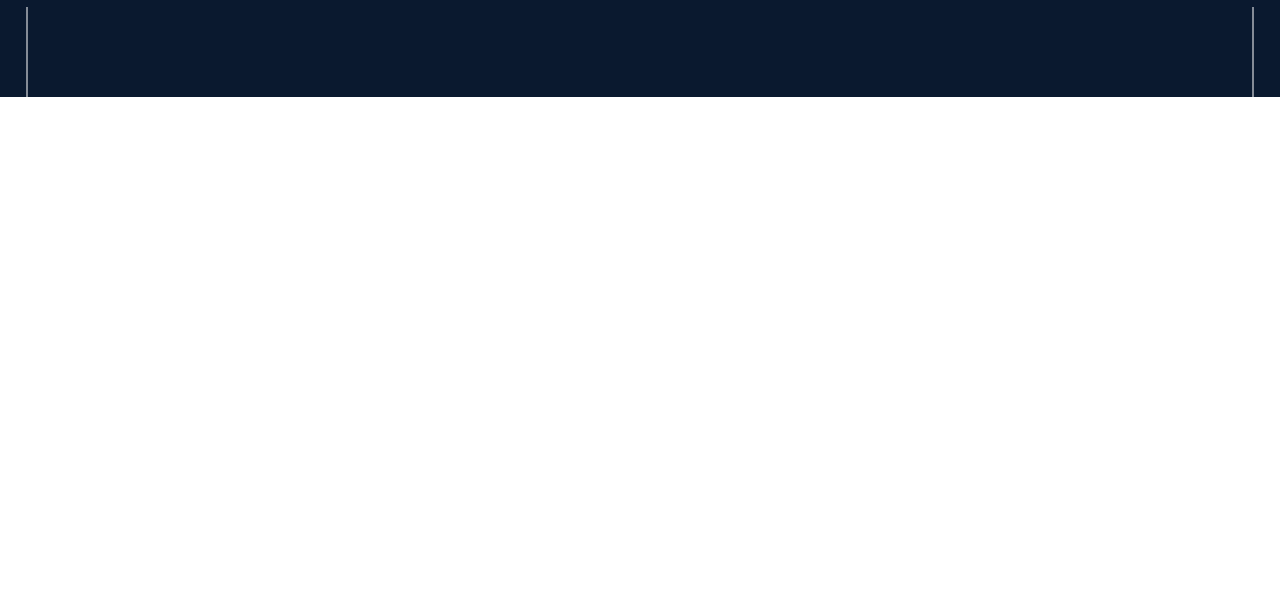
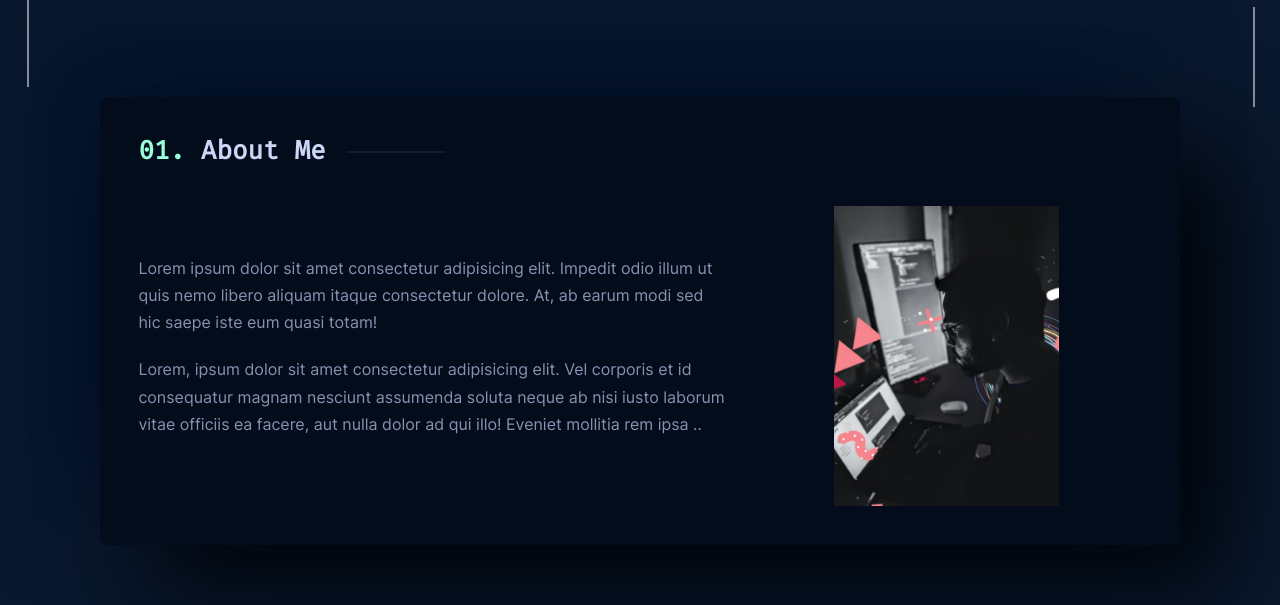
Before and after one commit to sudo-shihab/personal-website-2021, a website: page index.html in a window 1280 px wide. Shown: the part 703-1308 px from the top of the page. Before the commit the page ends 800 px from the top, so only its background shows below. Drawn offline with nearby package versions, Linux system fonts and the light colour scheme.

Commit message:
about me section raw template completed

```diff
--- a/index.html
+++ b/index.html
@@ -1,5 +1,5 @@
 <!DOCTYPE html>
-<html lang="en">
+<html lang="en" class="overflow-hidden">
 
 <head>
     <meta charset="UTF-8">
@@ -44,7 +44,31 @@
     </section>
 
     <!-- Create Page Layout -->
-    <main id="app" class="primary-padding-unblock" role="main"></main>
+    <main id="app" class="primary-padding-unblock" role="main">
+        <section id="about-me" class="about-section">
+            <h2 class="mono-font app-h2 app-position-rel app-head-line"><span class="text-radium">01.</span> About Me
+            </h2>
+            <div class="floating-lr-grid-container margin-top-xl">
+                <div class="floating-lr-grid-child app-color-paragraph app-lh-lg app-fsz-paragraph">
+                    <p>Lorem ipsum dolor sit amet consectetur adipisicing elit. Impedit odio illum ut quis nemo libero
+                        aliquam itaque consectetur dolore. At, ab earum modi sed hic saepe iste eum quasi totam!</p>
+
+                    <p>
+                        Lorem, ipsum dolor sit amet consectetur adipisicing elit. Vel corporis et id consequatur magnam
+                        nesciunt assumenda soluta neque ab nisi iusto laborum vitae officiis ea facere, aut nulla dolor
+                        ad qui illo! Eveniet mollitia rem ipsa ..</p>
+                </div>
+
+                <div class="grid-child green">
+                    <figure>
+                        <img src="./src/images/shihab.jpg" class="responsive" id="profile-img" alt="">
+                    </figure>
+                </div>
+            </div>
+        </section>
+
+
+    </main>
 
     <script src="./src/entry.js" type="module" defer></script>
     <script nomodule defer src="https://unpkg.com/ionicons@5.5.2/dist/ionicons/ionicons.js"></script>
--- a/src/scripts/components/splash-screen/index.js
+++ b/src/scripts/components/splash-screen/index.js
@@ -5,6 +5,7 @@ export class SplashScreen {
     );
     this.$splashComponent = document.getElementById("splash-section");
     this.$splashScreenLoader = document.getElementById("splash-screen-loader");
+    this.$rootEl = document.querySelector("html");
   }
 
   retract() {
@@ -15,6 +16,7 @@ export class SplashScreen {
     setTimeout(() => {
       this.$splashScreenLoader.classList.toggle("hide");
       this.$splashComponent.classList.toggle("hide");
+      this.$rootEl.classList.toggle("overflow-hidden");
     }, 1500);
   }
 }
--- a/src/scripts/configs/config.js
+++ b/src/scripts/configs/config.js
@@ -4,7 +4,7 @@ export const globalConfig = {
   navMenu: [
     {
       name: "About",
-      link: "/#/",
+      link: "/#about-me",
       type: "link",
     },
     {
@@ -64,7 +64,7 @@ export const introView = {
   leading: "I build things for the web",
   description: {
     text: "I'm a software engineer specializing in building (and occasionally designing) exceptional digital experiences. Currently, I'm focused on building accessible, human-centered products at",
-    maxWidth: "550px",
+    maxWidth: "clamp(450px,500px,600px)",
   },
 
   primaryCTATxt: "Check out my works",
--- a/src/styles/app.css
+++ b/src/styles/app.css
@@ -53,7 +53,8 @@
 :root {
   /*  colors */
   --navy-blue: #0a192f;
-  --navy-blue-dark: #0f1d31;
+  --navy-blue-dark: #020c1b;
+  --navy-blue-light: #0c1c33;
   --text-light: #ddd;
   --text-lighter: #ccc;
   --text-lightest: #fff;
@@ -88,6 +89,8 @@
   /* margins */
   --margin-sm: 10px;
   --margin-md: 20px;
+  --margin-lg: 30px;
+  --margin-xl: 40px;
   --margin-xxl: 50px;
 
   /* conatiner vars */
@@ -95,7 +98,9 @@
 
   /* app level vars */
   --app-bg-color-primary: var(--navy-blue);
+  --app-bg-color-secondary: var(--navy-blue-dark);
   --app-text-primary-color: var(--text-lighter);
+  --app-bg-color-primary-light: var(--navy-blue-light);
   --app-primary-font: var(--font-sans);
   --app-secondary-font: var(--font-mono);
   --app-radium-color: var(--radium-green);
@@ -127,6 +132,10 @@
 
   /* transition */
   --transition: all 0.25s cubic-bezier(0.645, 0.045, 0.355, 1);
+}
+
+.app-h2 {
+  font-size: clamp(20px, 2.6vw, 26px);
 }
 .app-color-heading {
   color: var(--app-color-heading);
@@ -181,6 +190,9 @@ body {
 a {
   text-decoration: none;
   color: inherit;
+}
+p {
+  margin-bottom: 20px;
 }
 
 h1,
@@ -303,6 +315,11 @@ footer.primary--footer {
 /*
 * ================== UTILITY CSS ======
 */
+
+.overflow-hidden {
+  overflow: hidden;
+}
+
 .opacity-md {
   opacity: var(--app-opacity-md);
 }
@@ -393,6 +410,9 @@ img.responsive {
 .margin-top-xxl {
   margin-top: var(--margin-xxl);
 }
+.margin-top-xl {
+  margin-top: var(--margin-xl);
+}
 
 .mono-font {
   font-family: var(--app-secondary-font);
@@ -413,7 +433,7 @@ img.responsive {
   padding: clamp(14px, 2vw, 20px) clamp(14px, 3vw, 30px);
 }
 .btn.btn-md {
-  padding: 12px 20px;
+  padding: clamp(8px, 1vw, 12px) clamp(12px, 2vw, 20px);
 }
 .btn.btn-primary {
   background: transparent;
@@ -491,7 +511,7 @@ header > nav ul > li > a::before {
   writing-mode: vertical-lr;
   position: fixed;
   bottom: 100px;
-  right: clamp(5px, 2vw, 20px);
+  left: clamp(5px, 2vw, 20px);
   letter-spacing: 2px;
   cursor: pointer;
   font-size: clamp(7px, 1.2vw, 1rem);
@@ -512,7 +532,7 @@ header > nav ul > li > a::before {
   display: flex;
   flex-direction: column;
   position: fixed;
-  left: clamp(5px, 2vw, 20px);
+  right: clamp(5px, 2vw, 20px);
   bottom: 100px;
 }
 .social-component .media {
@@ -563,6 +583,23 @@ header > nav ul > li > a::before {
   }
 } */
 
+.floating-lr-grid-container {
+  display: grid;
+  grid-template-columns: none;
+  gap: 2em;
+  place-items: center;
+}
+
+#profile-img {
+  height: 300px;
+  width: 300px;
+  object-fit: contain;
+}
+.about-section {
+  /* TODO : remove this after next section is introduced*/
+  margin-bottom: 60px;
+}
+/* For semi-Tab screen till tablet screen */
 @media screen and (min-width: 600px) {
   #mobile-menu {
     display: none;
@@ -577,3 +614,28 @@ header > nav ul > li > a::before {
     opacity: 1;
   }
 }
+.app-head-line:after {
+  position: absolute;
+  width: 100px;
+  height: 2px;
+  background: #0c1c33;
+  content: "";
+  margin-left: 20px;
+  top: 50%;
+}
+
+/* from tablet screen to laptop screen*/
+@media screen and (min-width: 800px) {
+  .floating-lr-grid-container {
+    grid-template-columns: 3fr 2fr;
+  }
+  .about-section {
+    border-radius: 8px;
+    background: var(--app-bg-color-secondary);
+    box-shadow: 50px 50px 100px #01050b, -50px -50px 100px #03132b;
+    padding: clamp(30px, 3vw, 40px);
+  }
+  #profile-img {
+    object-fit: contain;
+  }
+}
```
